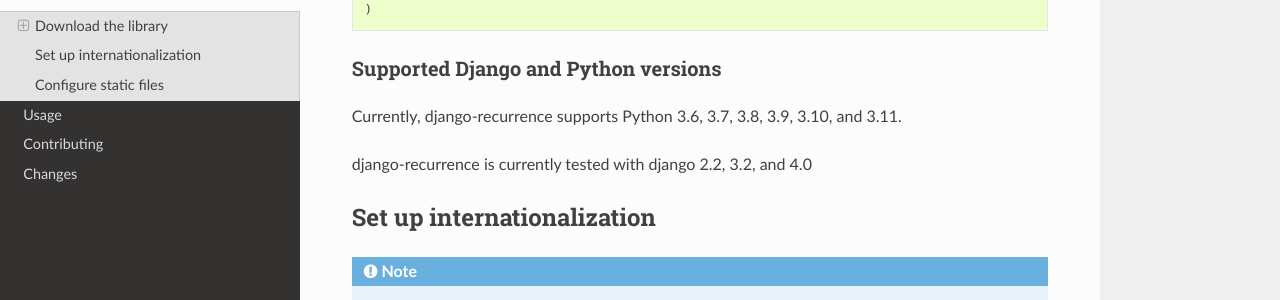
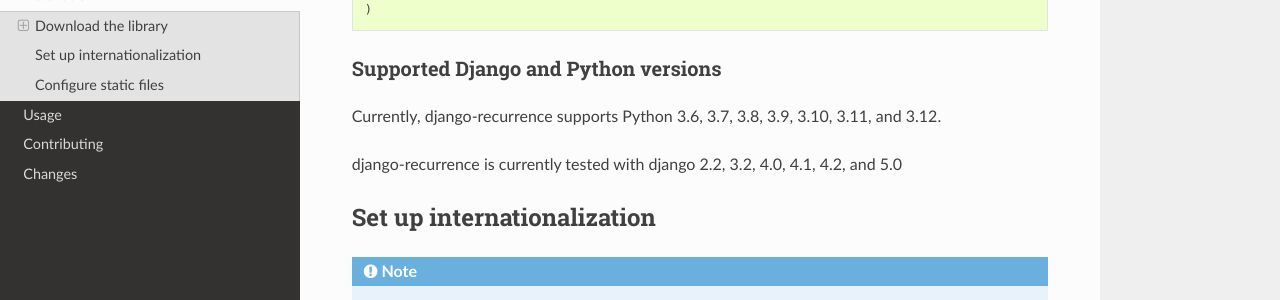
Before and after one commit to jazzband/django-recurrence, a Sphinx documentation site: the page built from docs/installation.rst, in a window 1280 px wide and 900 px high, scrolled down 412 px. Shown: the part 151-451 px from the top of the window. Built offline with Sphinx 7.4.7 and the Read the Docs theme 2.0.0, drawn with Linux system fonts in a browser that asks for light colours.

```diff
--- a/docs/installation.rst
+++ b/docs/installation.rst
@@ -27,9 +27,9 @@ Then, make sure ``recurrence`` is in your ``INSTALLED_APPS`` setting:
 Supported Django and Python versions
 ^^^^^^^^^^^^^^^^^^^^^^^^^^^^^^^^^^^^
 
-Currently, django-recurrence supports Python 3.6, 3.7, 3.8, 3.9, 3.10, and 3.11.
+Currently, django-recurrence supports Python 3.6, 3.7, 3.8, 3.9, 3.10, 3.11, and 3.12.
 
-django-recurrence is currently tested with django 2.2, 3.2, and 4.0
+django-recurrence is currently tested with django 2.2, 3.2, 4.0, 4.1, 4.2, and 5.0
 
 Set up internationalization
 ---------------------------
--- a/setup.py
+++ b/setup.py
@@ -35,6 +35,7 @@ setup(
         "Programming Language :: Python :: 3.9",
         "Programming Language :: Python :: 3.10",
         "Programming Language :: Python :: 3.11",
+        "Programming Language :: Python :: 3.12",
         "Programming Language :: Python :: Implementation",
         "Programming Language :: Python :: Implementation :: CPython",
         "Programming Language :: Python :: Implementation :: PyPy",
```
Also changed, not shown: 2 other files.
